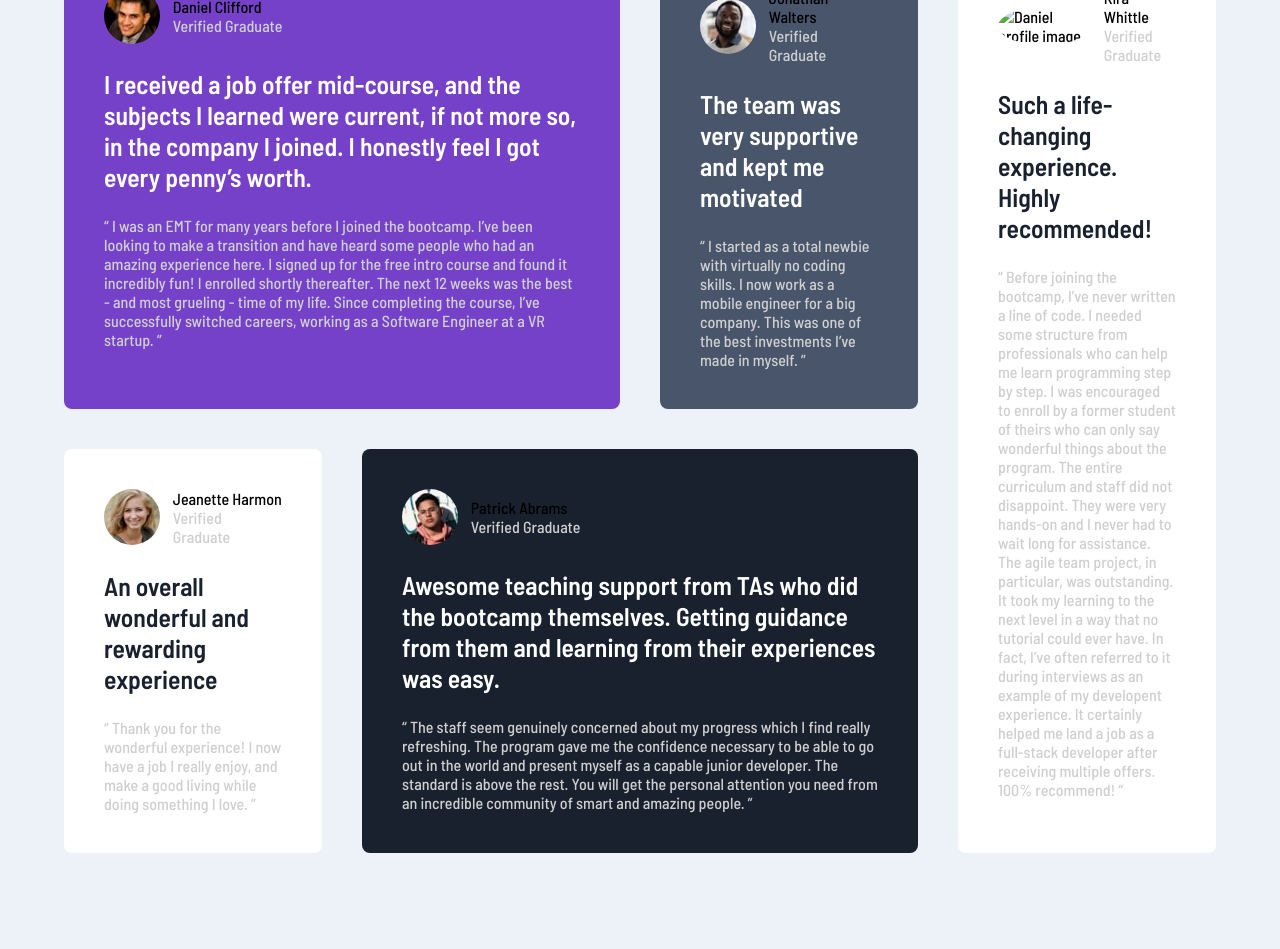
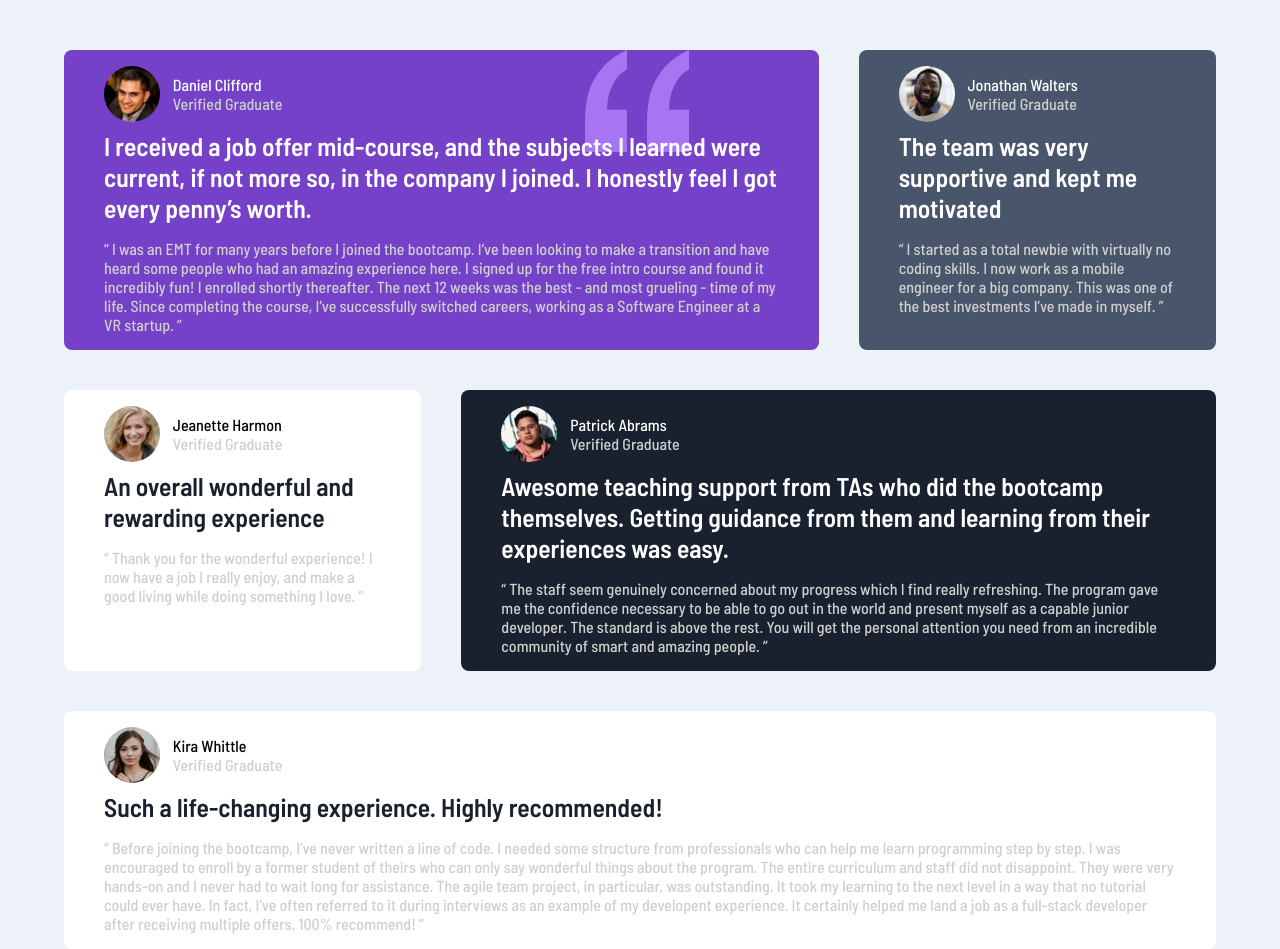
Before and after one commit to thuri10/testimonials, a plain HTML site: page index.html in a window 1280 px wide. Before the commit the page ends 853 px from the top, so only its background shows below. Drawn offline with Linux system fonts and the light colour scheme.

Commit message:
Finish Testimonials Grid section using Grid,Flexbox and css3

```diff
--- a/css/styles.css
+++ b/css/styles.css
@@ -10,6 +10,7 @@ html {
     padding: 0;
 }
 
+/* Default styles */
 :root {
     --primaryModerateViolet: hsl(263, 55%, 52%);
     --primaryDarkGrayishBlue: hsl(217, 19%, 35%);
@@ -31,29 +32,28 @@ img {
     max-width: 100%;
 }
 
-
 .container {
     max-width: 1440px;
     width: 90%;
     margin: 0 auto;
+    display: flex;
     height: 100vh;
-    display: flex;
     justify-content: center;
     align-items: center;
 }
 
-/* card styles */
+/* card section styles */
 
 .cards {
     display: grid;
     grid-template-columns: repeat(4, 1fr);
     gap: 2.5rem;
+    margin-top: 50px;
 }
 
 .card {
-    padding: 2.5rem;
+    padding: 1rem 2.5rem;
     border-radius: 8px;
-
 }
 
 .card-image {
@@ -76,7 +76,7 @@ img {
 .profile-subheading {
     font-weight: 600;
     color: var(--primaryWhite);
-    padding: 1.5rem 0;
+    padding: 0.5rem 0 1rem;
     font-size: 1.6rem;
 }
 
@@ -84,27 +84,34 @@ img {
     color: var(--neutralLightGray);
 }
 
-/* Single Cards Grid Layout */
+/* Single Cards Grid Layout styles */
 
 .card-one {
     grid-column: 1/3;
     grid: 1/2;
     background-color: var(--primaryModerateViolet);
+    background-image: url(../images/bg-pattern-quotation.svg);
+        background-repeat: no-repeat;
+        background-position: 80% 0%;
 }
 
+.card-one .profile-name {
+    color: var(--primaryWhite);
+}
 .card-two {
     grid-column: 3/4;
     grid-row: 1/2;
     background-color: var(--primaryDarkGrayishBlue);
+}
 
-
+.card-two .profile-name {
+    color: var(--primaryWhite);
 }
 
 .card-three {
     grid-column: 1/2;
     grid-row: 2/3;
     background-color: var(--primaryWhite);
-
 }
 
 .card-three .profile-subheading {
@@ -117,13 +124,60 @@ img {
     background-color: var(--primaryDarkBlackishBlue);
 }
 
+.card-four .profile-name {
+    color: var(--primaryWhite);
+}
 .card-five {
     grid-column: 4/5;
     grid-row: 1/3;
     background-color: var(--primaryWhite);
-
 }
 
 .card-five .profile-subheading {
     color: var(--primaryDarkBlackishBlue);
 }
+/* Media Queries for responsiveness */
+
+@media (max-width: 1300px) {
+    .cards {
+        grid-template-columns: repeat(3, 1fr);
+    }
+
+    .card-five {
+        grid-column: 1/4;
+        grid-row: 3/4;
+    }
+
+    .container {
+        height: fit-content;
+    }
+}
+
+@media (max-width: 800px) {
+
+    .card-one {
+        grid-column: 1/4;
+        grid-row: 1/2;
+    }
+
+    .card-two {
+        grid-row: 2/3;
+        grid-column: 1/4;
+    }
+
+    .card-three {
+        grid-row: 4/5;
+        grid-column: 1/4;
+    }
+
+    .card-four {
+        grid-row: 5/6;
+        grid-column: 1/4;
+    }
+
+    .card-five {
+        grid-row: 6/7;
+    }
+
+
+}
--- a/index.html
+++ b/index.html
@@ -43,7 +43,7 @@
       </section>
       <section class="card card-two">
         <section class="card-image">
-          <img src="images/image-jonathan.jpg" alt="Daniel profile image">
+          <img src="images/image-jonathan.jpg" alt="Jonathan profile image">
           <section>
             <p class="profile-name">Jonathan Walters
             </p>
@@ -63,7 +63,7 @@
       </section>
       <section class="card card-three">
         <section class="card-image">
-          <img src="images/image-jeanette.jpg" alt="Daniel profile image">
+          <img src="images/image-jeanette.jpg" alt="Jeanette profile image">
           <section>
             <p class="profile-name">Jeanette Harmon
             </p>
@@ -84,7 +84,7 @@
       </section>
       <section class="card card-four">
         <section class="card-image">
-          <img src="images/image-patrick.jpg" alt="Daniel profile image">
+          <img src="images/image-patrick.jpg" alt="Patrick profile image">
           <section>
             <p class="profile-name">Patrick Abrams
             </p>
@@ -107,7 +107,7 @@
       </section>
       <section class="card card-five">
         <section class="card-image">
-          <img src="images/image-kira.jpggit " alt="Daniel profile image">
+          <img src="images/image-kira.jpg" alt="Kira Whittle profile image">
           <section>
             <p class="profile-name">Kira Whittle </p>
             <p class="profile-title">Verified Graduate</p>
```
Also changed, not shown: screenshot.png (added), 2 other files.
